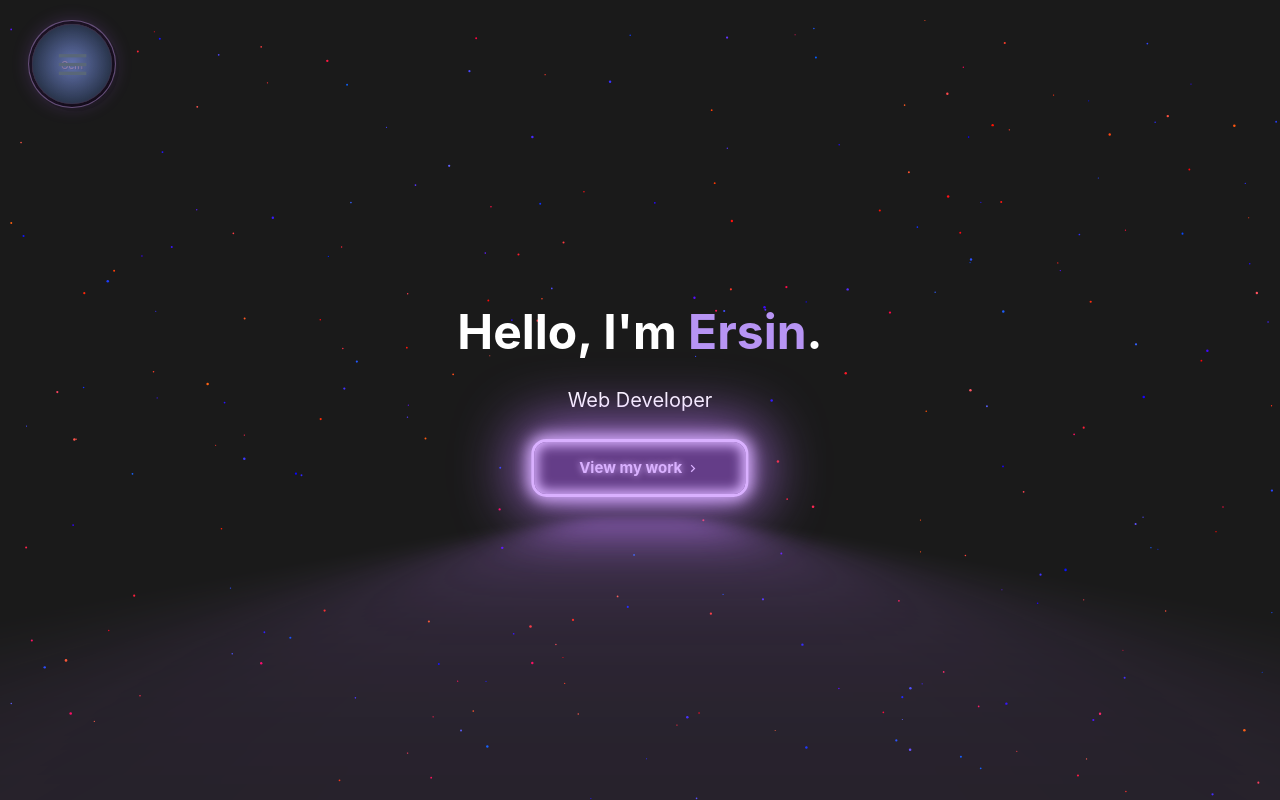
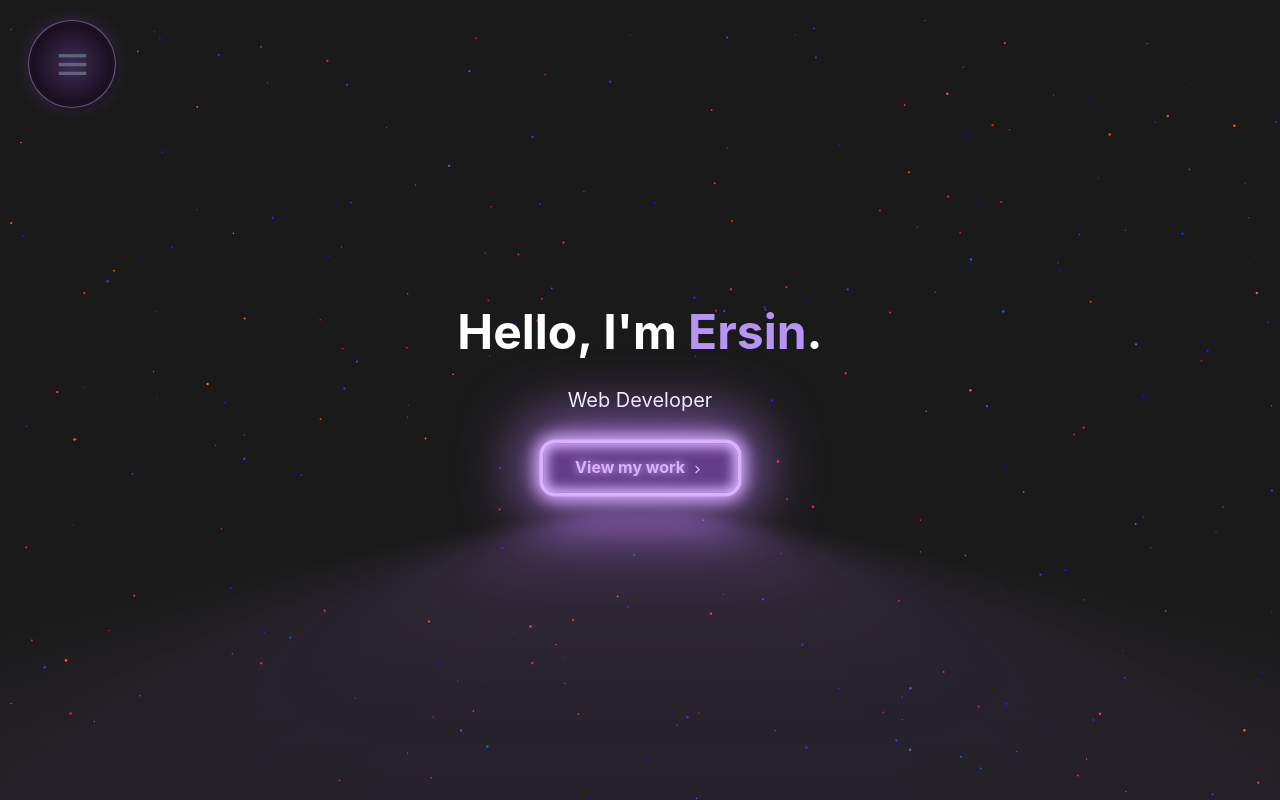
Before and after one commit to alyersin/ersin.site, a Next.js app: page / in a window 1280 px wide. Built offline with nearby package versions, Linux system fonts and the light colour scheme.

Commit message:
08/05 1736

```diff
--- a/src/components/ui/StyledBtn_3.jsx
+++ b/src/components/ui/StyledBtn_3.jsx
@@ -18,9 +18,9 @@ const StyledWrapper = styled.div`
     --enhanced-glow-color: rgb(231, 206, 255);
     --btn-color: rgb(100, 61, 136);
     border: 0.25em solid var(--glow-color);
-    padding: 1em 3em;
+    padding: 0.8em 2em;
     color: var(--glow-color);
-    font-size: 15px;
+    font-size: 1rem;
     font-weight: bold;
     background-color: var(--btn-color);
     border-radius: 1em;
@@ -31,6 +31,9 @@ const StyledWrapper = styled.div`
     text-shadow: 0 0 0.5em var(--glow-color);
     position: relative;
     transition: all 0.3s;
+    white-space: nowrap;
+    max-width: 90vw;
+    width: fit-content;
   }
 
   button::after {
@@ -60,4 +63,19 @@ const StyledWrapper = styled.div`
       0 0 2.5em 2em var(--glow-spread-color),
       inset 0 0 0.5em 0.25em var(--glow-color);
   }
+
+  /* ✅ Add media queries for responsiveness */
+  @media (max-width: 768px) {
+    button {
+      padding: 0.6em 1.4em;
+      font-size: 0.95rem;
+    }
+  }
+
+  @media (max-width: 480px) {
+    button {
+      padding: 0.5em 1em;
+      font-size: 0.9rem;
+    }
+  }
 `;
--- a/src/components/ui/StyledHamburger.jsx
+++ b/src/components/ui/StyledHamburger.jsx
@@ -24,30 +24,29 @@ export default function StyledHamburger() {
           <span className="lines line-3" />
         </label>
 
-        {/* Menu items */}
         <a href="#" className="menu-item blue">
           <i className="fa fa-anchor" />
-          <span className="item-label">Anchor</span>
+          <span className="item-label">Blog</span>
         </a>
         <a href="#" className="menu-item green">
           <i className="fa fa-coffee" />
-          <span className="item-label">Coffee</span>
+          <span className="item-label">Tech stack</span>
         </a>
         <a href="#" className="menu-item red">
           <i className="fa fa-heart" />
-          <span className="item-label">Love</span>
+          <span className="item-label">Contact</span>
         </a>
         <a href="#" className="menu-item purple">
           <i className="fa fa-microphone" />
-          <span className="item-label">Mic</span>
+          <span className="item-label">LinkedIn</span>
         </a>
         <a href="#" className="menu-item orange">
           <i className="fa fa-star" />
-          <span className="item-label">Star</span>
+          <span className="item-label">GitHub</span>
         </a>
         <a href="#" className="menu-item lightblue">
           <i className="fa fa-diamond" />
-          <span className="item-label">Gem</span>
+          <span className="item-label">Projects</span>
         </a>
       </nav>
     </StyledWrapper>
@@ -55,6 +54,12 @@ export default function StyledHamburger() {
 }
 
 const StyledWrapper = styled.div`
+  &:not(.open) .menu-item {
+    visibility: hidden;
+    opacity: 0;
+    pointer-events: none;
+  }
+
   .menu {
     position: absolute;
     top: 6rem;
@@ -118,6 +123,29 @@ const StyledWrapper = styled.div`
     font-size: 10px;
     text-align: center;
     transition: transform 0.3s ease;
+  }
+
+  .menu-item {
+    background: radial-gradient(
+      circle,
+      rgba(100, 61, 136, 0.8),
+      rgba(0, 0, 0, 0.8)
+    );
+    border: 1px solid rgba(217, 176, 255, 0.3);
+    box-shadow: 0 0 15px rgba(217, 176, 255, 0.5),
+      0 0 30px rgba(191, 123, 255, 0.3), inset 0 0 10px rgba(217, 176, 255, 0.4);
+    color: white;
+    text-shadow: 0 0 5px rgba(217, 176, 255, 0.8);
+    font-weight: bold;
+    font-size: 12px;
+    transition: all 0.3s ease;
+  }
+
+  .menu-item:hover {
+    background: rgba(255, 255, 255, 0.1);
+    box-shadow: 0 0 10px rgba(255, 255, 255, 0.4),
+      0 0 25px rgba(217, 176, 255, 0.5);
+    color: #fff;
   }
 
   .menu-open {
```
